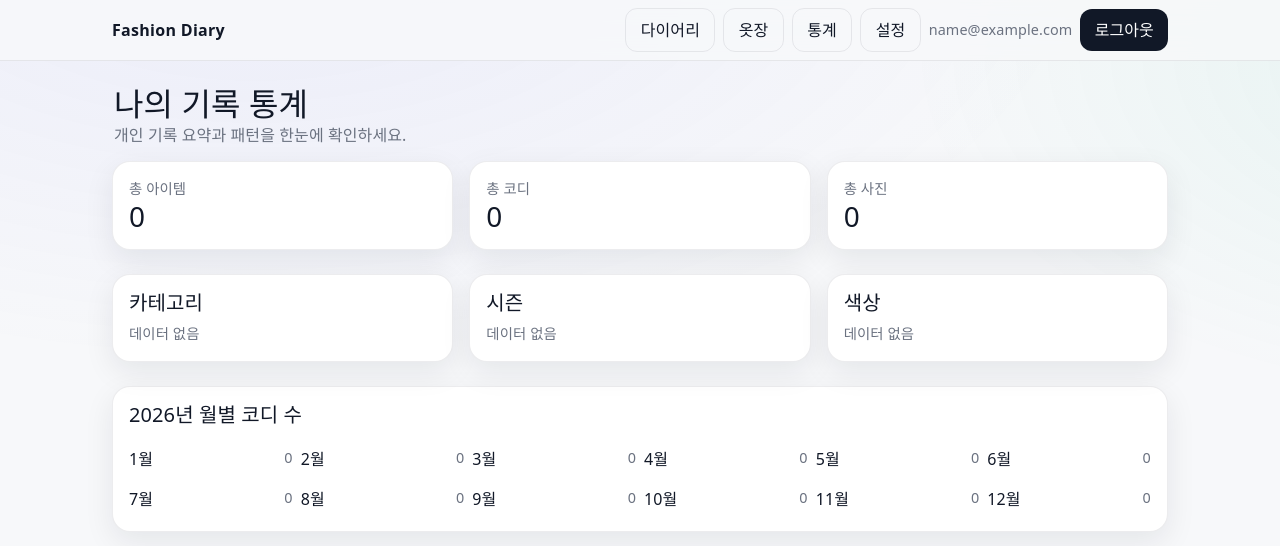
After one commit to sunwoo0813/Fashion_Diary_Web, a Flask app: page /stats in a window 1280 px wide. The commit adds this page. Shown: the top 546 px of the page. Run offline with Flask 3, Linux system fonts and the light colour scheme; the visitor is signed in with stand-in values (Sample User, id 1).

Commit message:
통계 기능 추가

```diff
--- a/app.py
+++ b/app.py
@@ -605,6 +605,56 @@ def diary():
         weather=weather
     )
 
+# 통계
+@app.route('/stats')
+@login_required
+def stats():
+    user_id = get_current_user_id()
+    items = Item.query.filter(Item.user_id == user_id).all()
+    outfits = Outfit.query.filter(Outfit.user_id == user_id).all()
+    photos_count = OutfitPhoto.query.join(
+        Outfit, OutfitPhoto.outfit_id == Outfit.id
+    ).filter(Outfit.user_id == user_id).count()
+
+    category_counts = {}
+    season_counts = {}
+    color_counts = {}
+
+    for it in items:
+        cat = (it.category or "미분류").strip()
+        category_counts[cat] = category_counts.get(cat, 0) + 1
+
+        season = (it.season or "미분류").strip()
+        season_counts[season] = season_counts.get(season, 0) + 1
+
+        color = (it.color or "").strip()
+        if color:
+            color_key = color.lower()
+            color_counts[color_key] = color_counts.get(color_key, 0) + 1
+
+    # 월별 코디 수 (올해)
+    current_year = date.today().year
+    month_counts = {m: 0 for m in range(1, 13)}
+    for o in outfits:
+        if o.date and o.date.year == current_year:
+            month_counts[o.date.month] += 1
+
+    category_sorted = sorted(category_counts.items(), key=lambda x: (-x[1], x[0]))
+    season_sorted = sorted(season_counts.items(), key=lambda x: (-x[1], x[0]))
+    color_sorted = sorted(color_counts.items(), key=lambda x: (-x[1], x[0]))
+
+    return render_template(
+        'stats.html',
+        total_items=len(items),
+        total_outfits=len(outfits),
+        total_photos=photos_count,
+        category_sorted=category_sorted,
+        season_sorted=season_sorted,
+        color_sorted=color_sorted,
+        month_counts=month_counts,
+        current_year=current_year
+    )
+
 # 코디 기록 추가
 @app.route('/outfits', methods=['GET', 'POST'])
 @login_required
--- a/templates/base.html
+++ b/templates/base.html
@@ -16,6 +16,7 @@
       <div class="nav-gap d-flex align-items-center">
         <a class="nav-btn text-decoration-none" href="{{ url_for('diary') }}">다이어리</a>
         <a class="nav-btn text-decoration-none" href="{{ url_for('wardrobe') }}">옷장</a>
+        <a class="nav-btn text-decoration-none" href="{{ url_for('stats') }}">통계</a>
         {% if session.get('user_email') %}
           <a class="nav-btn text-decoration-none" href="{{ url_for('account') }}">설정</a>
           <span class="nav-user">{{ session.get('user_email') }}</span>
--- /dev/null
+++ b/templates/stats.html
@@ -0,0 +1,102 @@
+{% extends "base.html" %}
+{% block title %}통계 - Fashion Diary{% endblock %}
+
+{% block content %}
+<div class="section-head">
+  <div>
+    <h2 class="m-0">나의 기록 통계</h2>
+    <div class="ghost">개인 기록 요약과 패턴을 한눈에 확인하세요.</div>
+  </div>
+</div>
+
+<div class="row g-3 mb-4">
+  <div class="col-md-4">
+    <div class="card-clean p-3">
+      <div class="meta">총 아이템</div>
+      <h3 class="m-0">{{ total_items }}</h3>
+    </div>
+  </div>
+  <div class="col-md-4">
+    <div class="card-clean p-3">
+      <div class="meta">총 코디</div>
+      <h3 class="m-0">{{ total_outfits }}</h3>
+    </div>
+  </div>
+  <div class="col-md-4">
+    <div class="card-clean p-3">
+      <div class="meta">총 사진</div>
+      <h3 class="m-0">{{ total_photos }}</h3>
+    </div>
+  </div>
+</div>
+
+<div class="row g-3">
+  <div class="col-lg-4">
+    <div class="card-clean p-3">
+      <h5 class="mb-2">카테고리</h5>
+      {% if category_sorted %}
+        <ul class="list-unstyled m-0">
+          {% for name, cnt in category_sorted %}
+            <li class="d-flex justify-content-between py-1">
+              <span>{{ name }}</span>
+              <span class="meta">{{ cnt }}</span>
+            </li>
+          {% endfor %}
+        </ul>
+      {% else %}
+        <div class="meta">데이터 없음</div>
+      {% endif %}
+    </div>
+  </div>
+
+  <div class="col-lg-4">
+    <div class="card-clean p-3">
+      <h5 class="mb-2">시즌</h5>
+      {% if season_sorted %}
+        <ul class="list-unstyled m-0">
+          {% for name, cnt in season_sorted %}
+            <li class="d-flex justify-content-between py-1">
+              <span>{{ name }}</span>
+              <span class="meta">{{ cnt }}</span>
+            </li>
+          {% endfor %}
+        </ul>
+      {% else %}
+        <div class="meta">데이터 없음</div>
+      {% endif %}
+    </div>
+  </div>
+
+  <div class="col-lg-4">
+    <div class="card-clean p-3">
+      <h5 class="mb-2">색상</h5>
+      {% if color_sorted %}
+        <ul class="list-unstyled m-0">
+          {% for name, cnt in color_sorted %}
+            <li class="d-flex justify-content-between py-1">
+              <span>{{ name }}</span>
+              <span class="meta">{{ cnt }}</span>
+            </li>
+          {% endfor %}
+        </ul>
+      {% else %}
+        <div class="meta">데이터 없음</div>
+      {% endif %}
+    </div>
+  </div>
+</div>
+
+<div class="card-clean p-3 mt-4">
+  <h5 class="mb-3">{{ current_year }}년 월별 코디 수</h5>
+  <div class="row g-2">
+    {% for m in range(1, 13) %}
+      <div class="col-6 col-md-3 col-lg-2">
+        <div class="d-flex justify-content-between py-1">
+          <span>{{ m }}월</span>
+          <span class="meta">{{ month_counts[m] }}</span>
+        </div>
+      </div>
+    {% endfor %}
+  </div>
+</div>
+{% endblock %}
```
